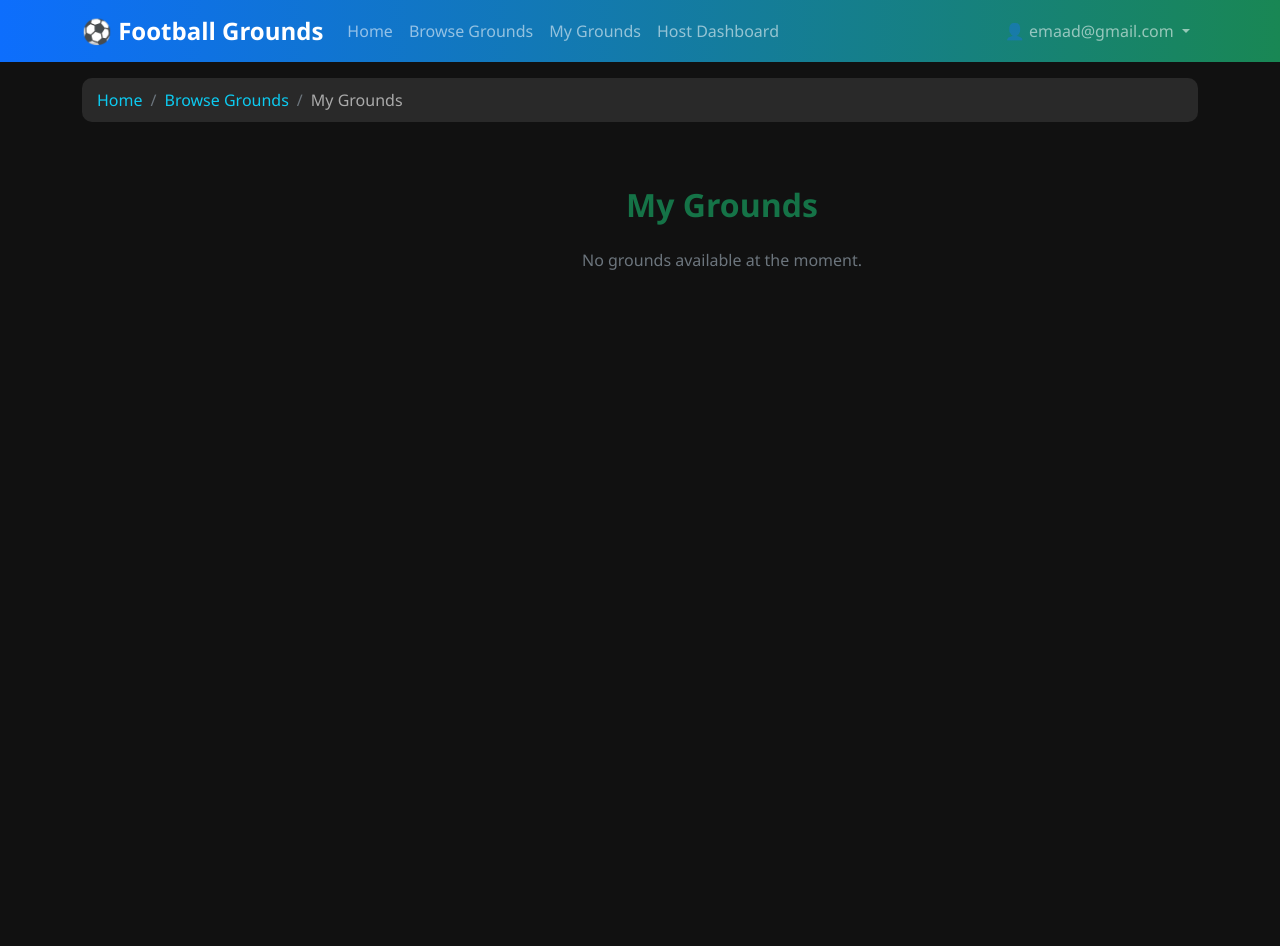
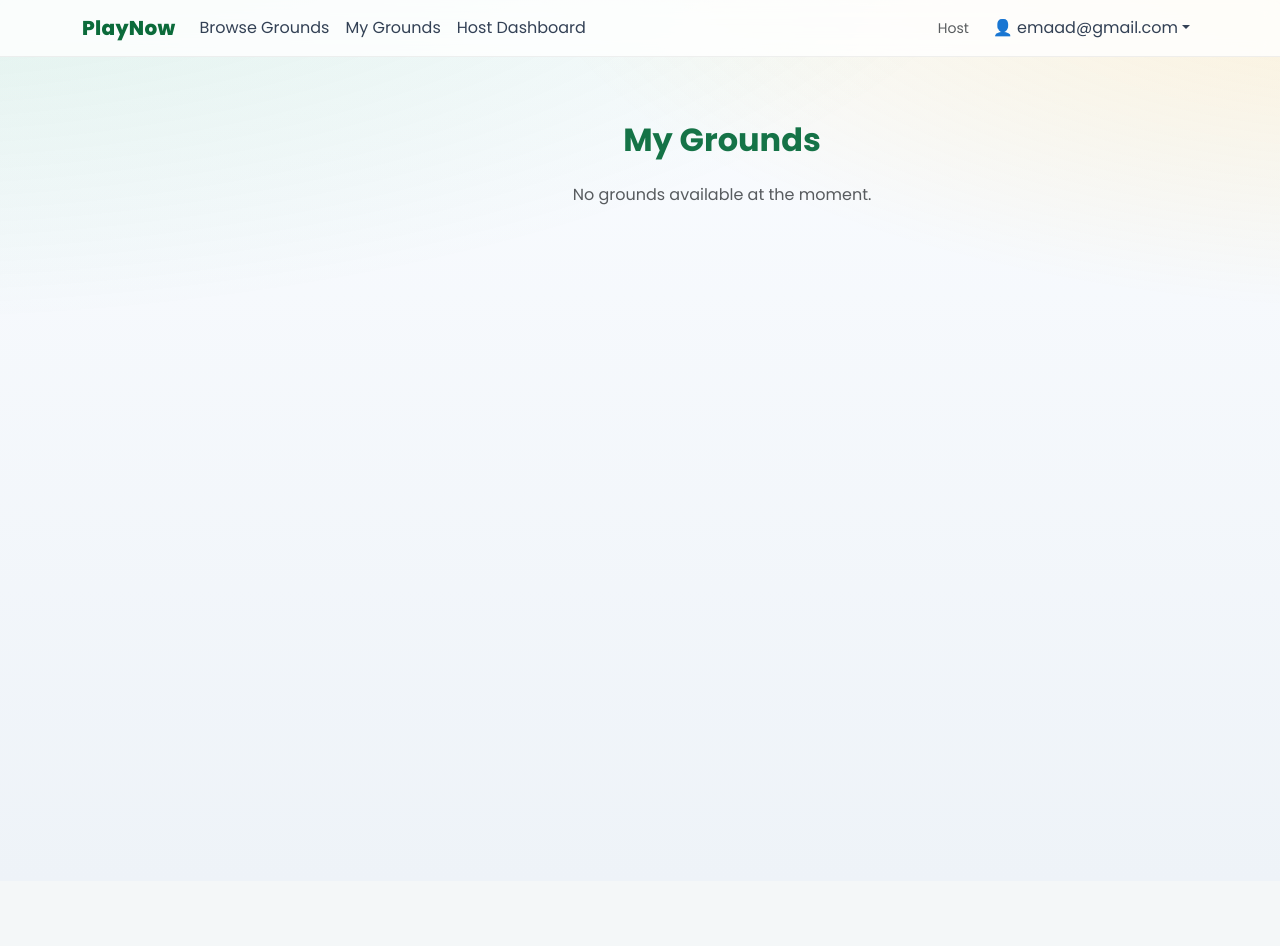
Before and after one commit to mynameisyahya/pakistan-ground-booking-ib-personal-project-2025, a Flask app: page /grounds/host in a window 1280 px wide; the page is wider, and only the part inside the window is pictured. After the commit the page ends 205 px from the top of that part, so only its background shows below. Run offline with Flask 3, Linux system fonts and the light colour scheme; a user stored in the database is signed in; data comes from the database, SQL or seed files in the repository.

Commit message:
visual overhaul

```diff
--- a/app.py
+++ b/app.py
@@ -148,10 +148,21 @@ def get_or_create_user_from_session():
 
 @app.route('/')
 def home():
-    # This function handles the main homepage
-    # When someone goes to the website, this is what they see first
-    return render_template('index.html')
-    # render_template looks for a file called 'index.html' in the templates folder
+    # Modern home: show recent/ongoing matches as the focal point
+    # No login wall here; join will prompt login if needed via backend redirect
+    recent_matches = Match.query.order_by(Match.id.desc()).limit(12).all() if 'Match' in globals() else []
+    # Build simple DTOs
+    cards = []
+    for m in recent_matches:
+        g = Ground.query.get(m.ground_id)
+        count = MatchPlayer.query.filter_by(match_id=m.id).count()
+        cards.append({
+            'match': m,
+            'ground': g,
+            'count': count,
+            'capacity': 10
+        })
+    return render_template('index.html', lobby_cards=cards)
 
 
 
--- a/templates/base.html
+++ b/templates/base.html
@@ -4,58 +4,46 @@
     <meta charset="UTF-8">
     <meta name="viewport" content="width=device-width, initial-scale=1.0">
     <title>{% block title %}Football Grounds Pakistan{% endblock %}</title>
-    <link href="https://cdn.jsdelivr.net/npm/bootstrap@5.1.3/dist/css/bootstrap.min.css" rel="stylesheet">
+    <link href="https://cdn.jsdelivr.net/npm/bootstrap@5.3.2/dist/css/bootstrap.min.css" rel="stylesheet">
+    <link href="https://fonts.googleapis.com/css2?family=Poppins:wght@400;600;700;800&display=swap" rel="stylesheet">
 
     <!-- 🎨 Custom styling to make things look cooler -->
     <style>
-        body {
-            background-color: #00781ea7;
-            color: rgb(17, 0, 254);
-            font-family: 'Segoe UI', Tahoma, Geneva, Verdana, sans-serif;
+        :root{
+            --pk-green:#0aa34f; --pk-deep:#0b6b3a; --pk-gold:#ffb703; --pk-red:#ff2d55;
+            --ink:#1f2937; --muted:#6b7280; --paper:#f7f8fc; --card:#ffffff;
         }
-        .navbar {
-            background: linear-gradient(to right, #0d6efd, #198754);
+        body{
+            min-height:100vh;
+            background:
+                radial-gradient(1200px 500px at -10% -20%, rgba(10,163,79,.15), transparent),
+                radial-gradient(900px 400px at 110% -10%, rgba(255,183,3,.18), transparent),
+                linear-gradient(180deg,#fafcff,#eef3f8);
+            color:var(--ink);
+            font-family:Poppins,system-ui,-apple-system,Segoe UI,Roboto,Helvetica,Arial,sans-serif
         }
-        .navbar-brand {
-            font-weight: bold;
-            font-size: 1.5rem;
-        }
-        .nav-link {
-            font-weight: 500;
-        }
-        .nav-link:hover {
-            color: #ffc107 !important;
-            background-color: rgba(255,255,255,0.1);
-            border-radius: 5px;
-        }
-        .breadcrumb {
-            background: rgba(255,255,255,0.1);
-            border-radius: 10px;
-            padding: 10px 15px;
-            margin-bottom: 20px;
-        }
-        .breadcrumb-item a {
-            color: #0dcaf0;
-            text-decoration: none;
-        }
-        .breadcrumb-item a:hover {
-            color: #0bb3d4;
-        }
-        .breadcrumb-item.active {
-            color: #aaa;
-        }
-        .alert {
-            border-radius: 10px;
-        }
+        .navbar{background:#ffffffcc;backdrop-filter:blur(10px);border-bottom:1px solid rgba(0,0,0,.06)}
+        .navbar-brand{font-weight:900;letter-spacing:.3px;color:var(--pk-deep) !important}
+        .nav-link{color:#334155 !important}
+        .nav-link:hover{color:#000 !important}
+        .btn-primary{background:linear-gradient(90deg,var(--pk-green),#12b76a);border:none}
+        .btn-primary:hover{background:linear-gradient(90deg,#12b76a,var(--pk-green))}
+        .btn-outline-light{border-color:rgba(0,0,0,.15);color:#1f2937}
+        .btn-outline-light:hover{background:rgba(0,0,0,.04)}
+        .app-container{max-width:1280px;padding:28px;margin:0 auto}
+        .breadcrumb{display:none}
+        .card-clean{background:var(--card);border:1px solid rgba(0,0,0,.06);border-radius:16px;box-shadow:0 8px 28px rgba(16,24,40,.06)}
+        .fade-in{animation:fade-in .35s ease both}
+        @keyframes fade-in{from{opacity:0;transform:translateY(8px)}to{opacity:1;transform:none}}
     </style>
 
     {% block extra_css %}{% endblock %}
 </head>
-<body style="background-color: #111111; color: white;">
+<body>
     <!-- Navigation Bar -->
-    <nav class="navbar navbar-expand-lg navbar-dark">
+    <nav class="navbar navbar-expand-lg navbar-dark sticky-top">
         <div class="container">
-            <a class="navbar-brand" href="{{ url_for('home') }}">⚽ Football Grounds</a>
+            <a class="navbar-brand" href="{{ url_for('home') }}">PlayNow</a>
 
             <button class="navbar-toggler" type="button" data-bs-toggle="collapse" data-bs-target="#navbarNav">
                 <span class="navbar-toggler-icon"></span>
@@ -63,9 +51,6 @@
 
             <div class="collapse navbar-collapse" id="navbarNav">
                 <ul class="navbar-nav me-auto">
-                    <li class="nav-item">
-                        <a class="nav-link" href="{{ url_for('home') }}">Home</a>
-                    </li>
                     {% if session.get('user_type') %}
                         <li class="nav-item">
                             <a class="nav-link" href="{{ url_for('grounds') }}">Browse Grounds</a>
@@ -86,33 +71,26 @@
                     {% endif %}
                 </ul>
 
-                <ul class="navbar-nav">
+                <ul class="navbar-nav align-items-center gap-2">
                     {% if session.get('user_type') %}
+                        <li class="nav-item d-none d-md-block text-muted small me-2">{{ session.get('user_type')|capitalize }}</li>
                         <li class="nav-item dropdown">
-                            <a class="nav-link dropdown-toggle" href="#" id="navbarDropdown" role="button" data-bs-toggle="dropdown">
-                                👤 {{ session.get('user_email', 'User') }}
-                            </a>
-                            <ul class="dropdown-menu">
-                                <li><span class="dropdown-item-text">Logged in as {{ session.get('user_type') }}</span></li>
+                            <a class="nav-link dropdown-toggle" href="#" id="navbarDropdown" role="button" data-bs-toggle="dropdown">👤 {{ session.get('user_email', 'User') }}</a>
+                            <ul class="dropdown-menu dropdown-menu-end">
+                                <li><a class="dropdown-item" href="{{ url_for('grounds') }}">Browse grounds</a></li>
+                                {% if session.get('user_type') == 'host' %}
+                                <li><a class="dropdown-item" href="{{ url_for('host_dashboard') }}">Host dashboard</a></li>
+                                {% else %}
+                                <li><a class="dropdown-item" href="{{ url_for('player_requests') }}">My requests</a></li>
+                                {% endif %}
                                 <li><hr class="dropdown-divider"></li>
-                                <li><span class="dropdown-item-text"> view account </span></li>
-                                <li><hr class="dropdown-divider"></li>
-
-
-                            </ul>
-
-                    {% else %}
-                        <li class="nav-item dropdown">
-                            <a class="nav-link dropdown-toggle" href="#" id="navbarDropdown" role="button" data-bs-toggle="dropdown">
-                                Account
-                            </a>
-                            <ul class="dropdown-menu">
-                                <li><a class="dropdown-item" href="{{ url_for('login') }}">Login</a></li>
-                                <li><hr class="dropdown-divider"></li>
-                                <li><a class="dropdown-item" href="{{ url_for('signup_player') }}">Sign Up as Player</a></li>
-                                <li><a class="dropdown-item" href="{{ url_for('signup_host') }}">Sign Up as Host</a></li>
+                                <li><a class="dropdown-item" href="{{ url_for('logout') }}">Logout</a></li>
                             </ul>
                         </li>
+                    {% else %}
+                        <li class="nav-item"><a class="btn btn-outline-light btn-sm" href="{{ url_for('login') }}">Log in</a></li>
+                        <li class="nav-item d-none d-sm-block"><a class="btn btn-primary btn-sm" href="{{ url_for('signup_player') }}">Sign up Player</a></li>
+                        <li class="nav-item d-none d-sm-block"><a class="btn btn-primary btn-sm" href="{{ url_for('signup_host') }}">Sign up Host</a></li>
                     {% endif %}
                 </ul>
             </div>
```
Also changed, not shown: templates/index.html (+58 -226 lines).
